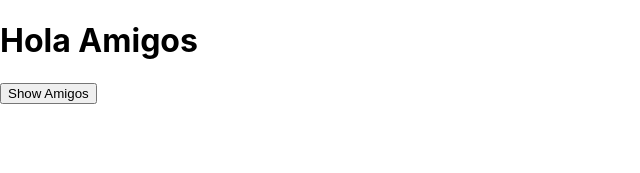
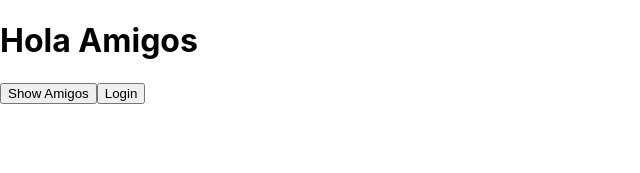
Before and after one commit to itzGiwa/FirstReaction, a React app: page / in a window 1280 px wide. Shown: the top 173 px of the page, without its empty margins (0-640 px from the left). Built offline with nearby package versions, Linux system fonts and the light colour scheme.

Commit message:
Use context to share state properties around

```diff
--- a/src/Components/Cockpit/Cockpit.js
+++ b/src/Components/Cockpit/Cockpit.js
@@ -17,6 +17,8 @@ const cockpit = (props) => {
 
         <button className={btnClass} onClick={props.clicked}> Show Amigos</button>
 
+        <button className={btnClass} onClick={props.authenticate}>Login</button>
+
         {/* </div> */}
         </Auxi>
 
--- a/src/Components/Persons/Person/Person.js
+++ b/src/Components/Persons/Person/Person.js
@@ -1,12 +1,16 @@
 import React from 'react';
 import classList from './Person.css';
 import withClass from '../../../hoc/withClass';
-import Auxi from '../../../hoc/Auxi'
+import Auxi from '../../../hoc/Auxi';
+import {AuthContext} from '../../../Containers/App';
 
 const person = (props) => {
 
     return (
         <Auxi>
+            <AuthContext.Consumer>
+                {auth => auth ? <p>I am authenticated</p> : null}
+            </AuthContext.Consumer>
     <p onClick={props.click}>
        Its {props.name}, {props.age}yrs from the migos !!!
     </p>
--- a/src/Containers/App.js
+++ b/src/Containers/App.js
@@ -4,6 +4,8 @@ import Persons from '../Components/Persons/Persons';
 import Cockpit from '../Components/Cockpit/Cockpit';
 import withClass from '../hoc/withClass';
 import Auxi from '../hoc/Auxi';
+
+export const AuthContext = React.createContext(false);
 
 class App extends Component{
 
@@ -13,8 +15,14 @@ class App extends Component{
       {id: 2,name : "Offset" , age : 27},
       {id: 3, name : "TakeOff" , age : 24}
     ],
+    isAuthenticated: false,
+    showAmigos: false
+  }
 
-    showAmigos: false
+  authenticateAmigosHandler = () => {
+    this.setState({
+      isAuthenticated : true
+    })
   }
 
   changeMigoNameHandler = (event, id) => {
@@ -69,9 +77,12 @@ class App extends Component{
         //Always have a parent div wrapper
         // <div className={classList.App}>
         <Auxi>
-        <Cockpit clicked={this.showAmigosHanler} showPerson={this.state.showAmigos} />
+        <Cockpit clicked={this.showAmigosHanler} showPerson={this.state.showAmigos} authenticate={this.authenticateAmigosHandler}/>
         {/* Use to conditionally show or hide elements */}
+        {/* Use AuthContext to wrap child element  */}
+        <AuthContext.Provider value={this.state.isAuthenticated}>
         {person}
+        </AuthContext.Provider>
 
         {/* </div> */}
         </Auxi>
--- a/src/hoc/Auxi.js
+++ b/src/hoc/Auxi.js
@@ -1,5 +1,3 @@
-import React from 'react';
-
 const auxi = (props) => props.children;
 
 export default auxi;
--- a/src/hoc/WithClass.js
+++ b/src/hoc/WithClass.js
@@ -3,7 +3,7 @@ import React from 'react'
 const withClass = (Component , parentClass) => {
     return (props) => {
         return <div className={parentClass}>
-        <Component/>
+        <Component {...props}/>
         </div>
     }
 }
```
